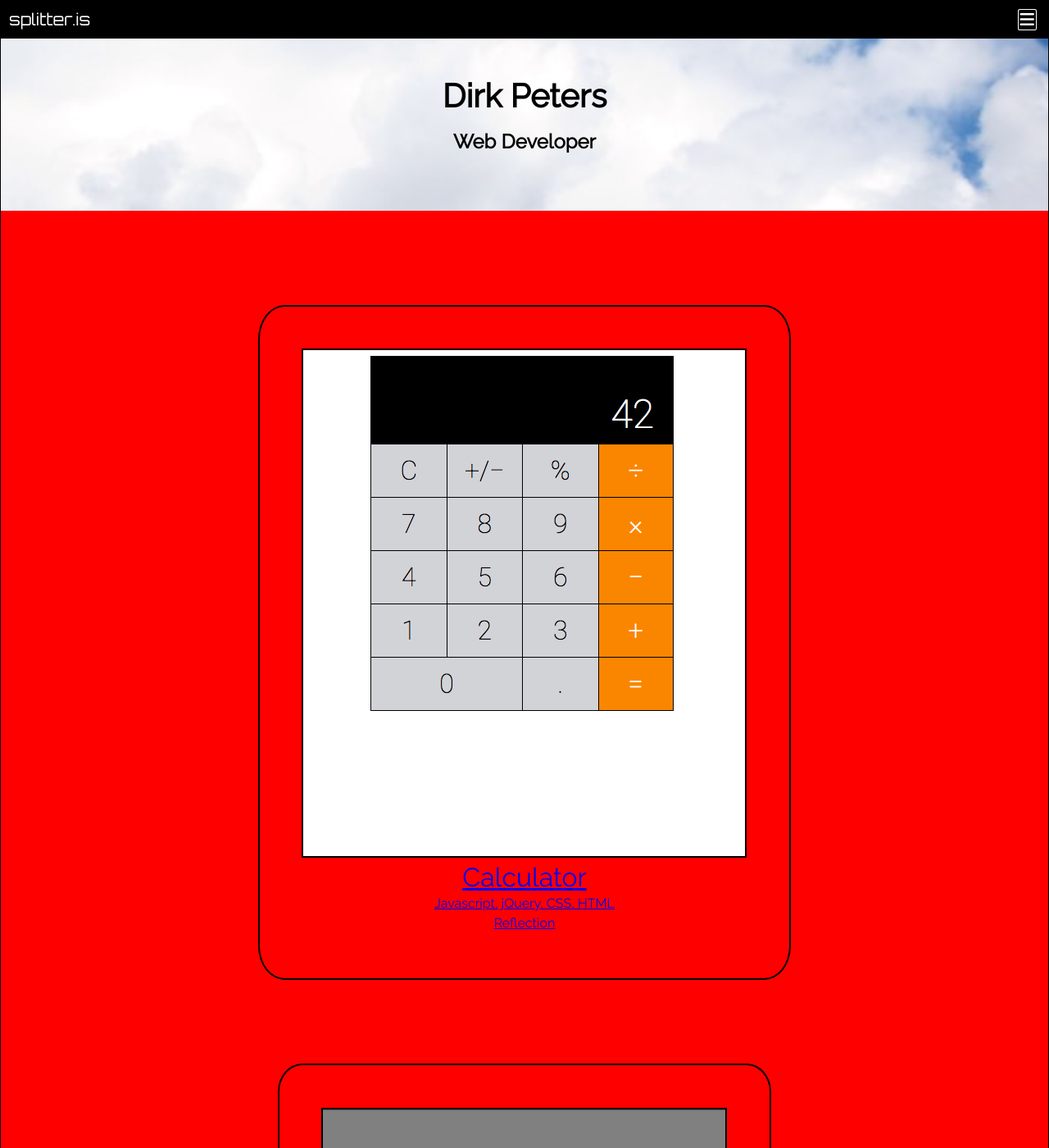
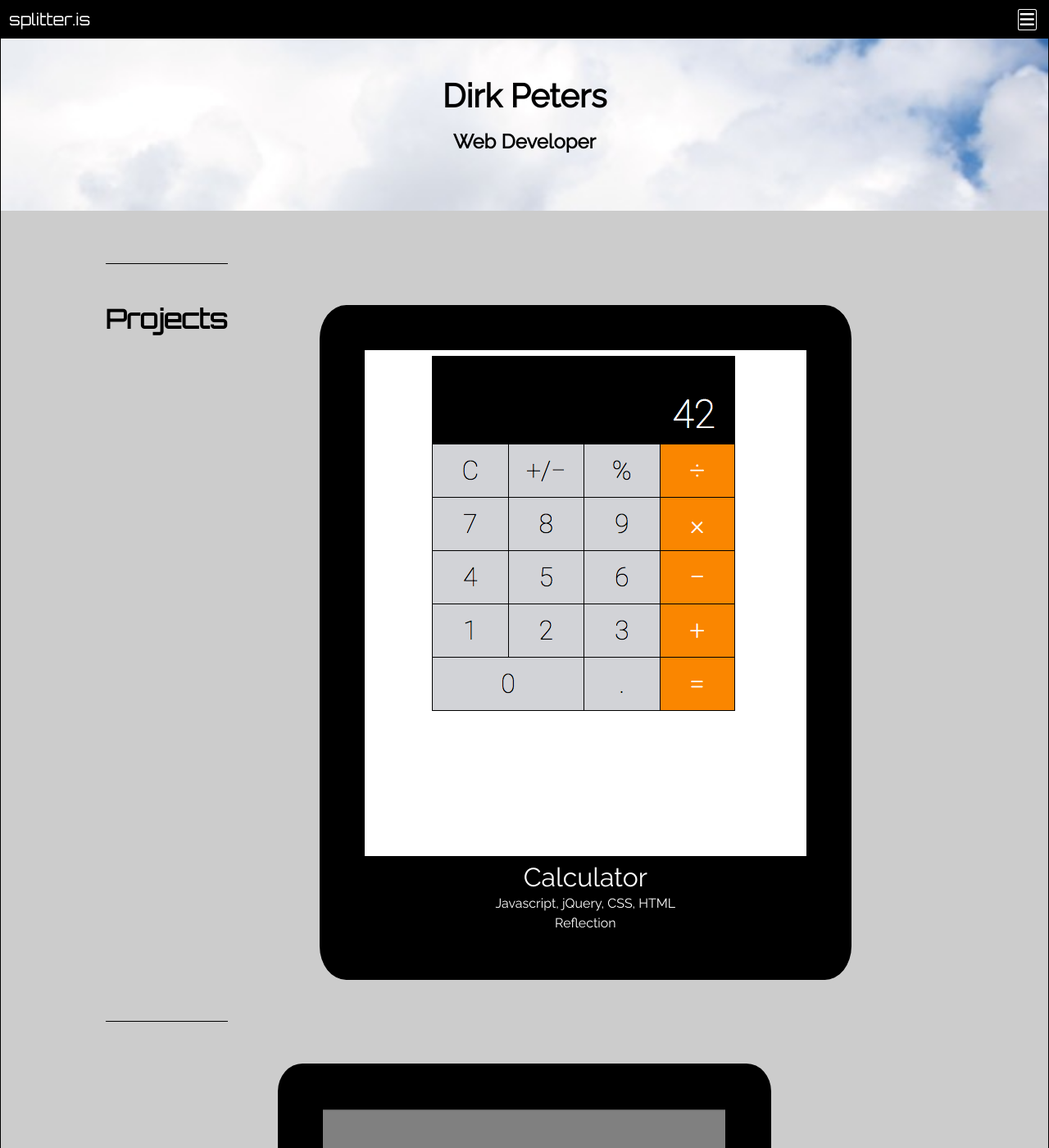
Before and after one commit to halfalpine/halfalpine.github.io, a Jekyll site: the page built from index.html, in a window 1280 px wide and 1400 px high. Shown: the whole window at 82% size. Built offline with Jekyll 4.4.1, drawn with Linux system fonts in a browser that asks for light colours; nearby versions of some CDN libraries.

Commit message:
Add .title class and add links css to default.html

```diff
--- a/_includes/projects.html
+++ b/_includes/projects.html
@@ -1,6 +1,7 @@
 <section id="projects">
   <div class="container">
     <div id="project-box">
+      <span class="title">Projects</span>
       {% for project in site.projects %}
       <div class="project">
         <a href="{{ site.url }}/{{ project.folder }}">
--- a/_sass/_default.sass
+++ b/_sass/_default.sass
@@ -7,5 +7,17 @@ html
 
 body
   border: 1px solid black
-  background-color: red
   font-family: 'Raleway', sans-serif
+  background-color: #cccccc
+
+a
+  text-decoration: none
+  color: white
+
+.title
+  padding: 5% 0
+  border-top: 1px solid black
+  border-bottom: 1px solid black
+  font-family: 'Orbitron', sans-serif
+  font-size: 2em
+  font-weight: 700
--- a/_sass/_projects.sass
+++ b/_sass/_projects.sass
@@ -2,6 +2,7 @@
   width: 80%
   margin: auto
   padding: 5% 0 0 0
+  background-color: #cccccc
 
   #project-box
     display: flex
@@ -13,6 +14,7 @@
     border-radius: 5%
     margin: 5% auto
     padding: 5%
+    background-color: black
 
     .thumb
       display: block
--- a/_sass/_resume.sass
+++ b/_sass/_resume.sass
@@ -4,7 +4,7 @@
     margin: 5%
 
   .resume-section
-    background-color: red
+    background-color: #ccc
     border-top: 2px solid black
     border-bottom: 2px solid black
     text-align: center
```
